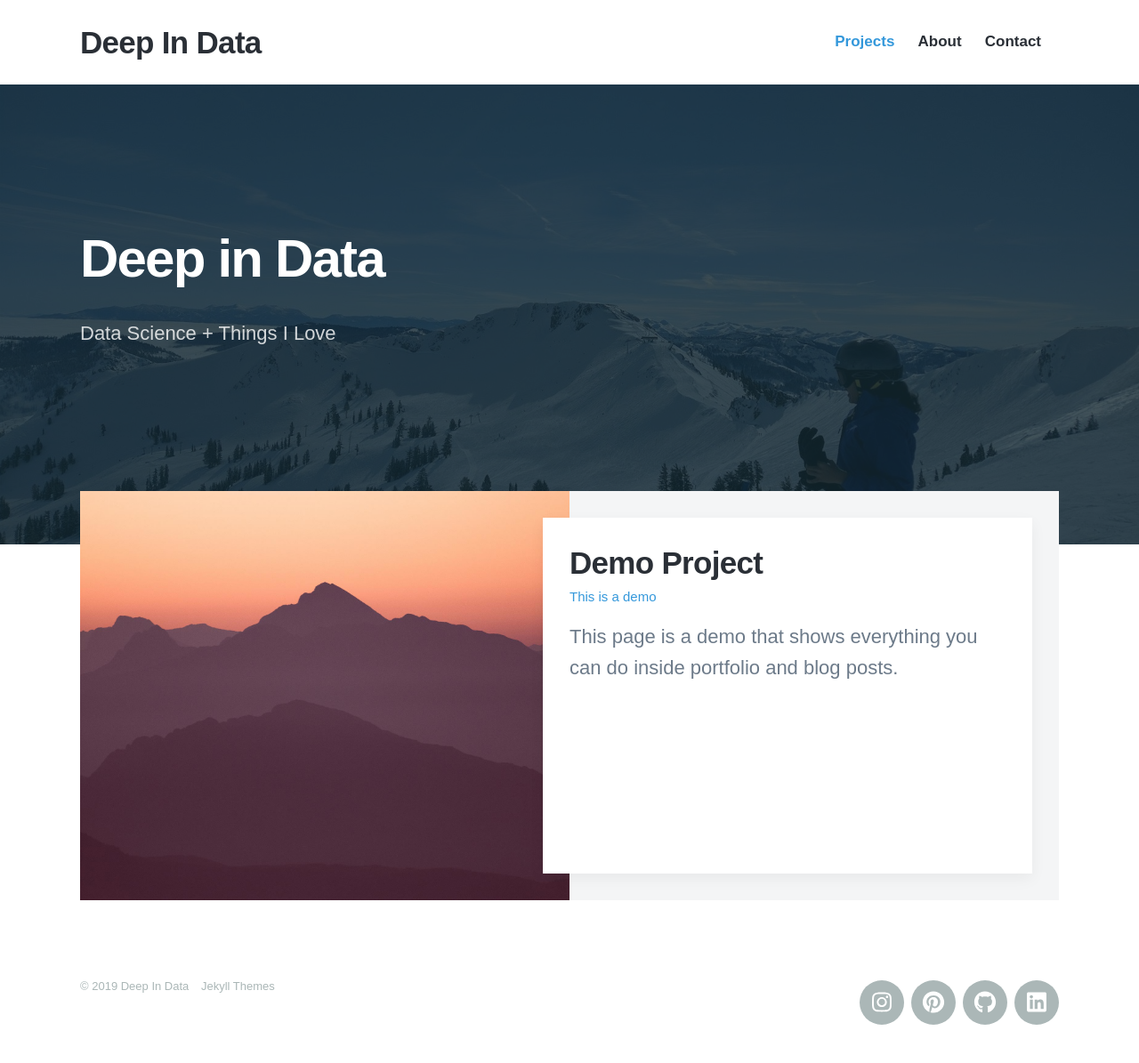
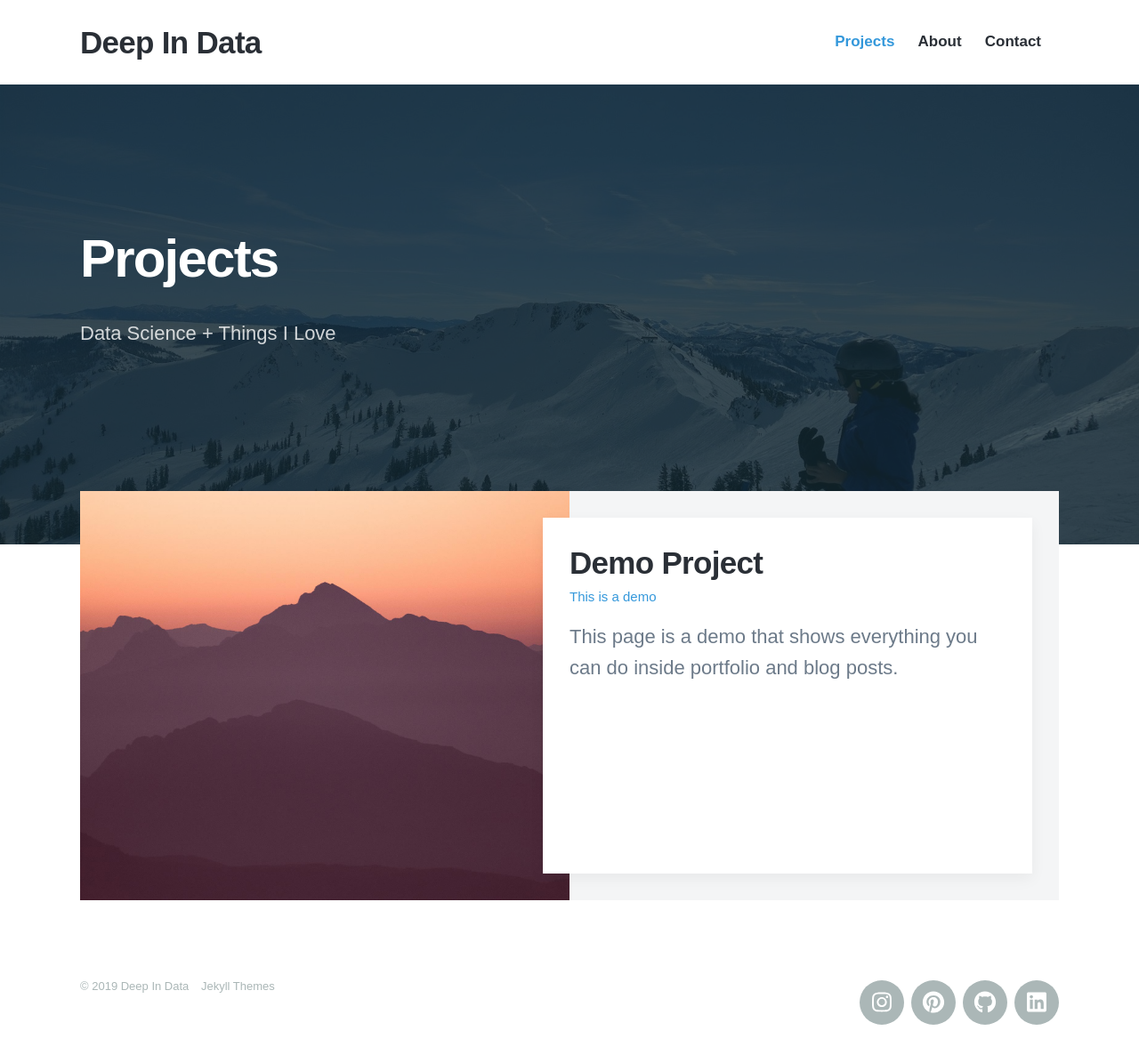
Before and after one commit to deepindata/website, a Jekyll site: the page built from index.html, in a window 1280 px wide. Shown: the whole page at 89% size. Built offline with Jekyll 4.4.1, drawn with Linux system fonts in a browser that asks for light colours; nearby versions of some CDN libraries; some web fonts are replaced.

Commit message:
Update name of projects

```diff
--- a/index.html
+++ b/index.html
@@ -13,7 +13,7 @@ featured_image: /images/skiing2.jpg
 
 	<div class="wrap">
 
-		<h1>Deep in Data</h1>
+		<h1>Projects</h1>
 		<p>Data Science + Things I Love</p>
 
 		<!-- {% include socials.html %} -->
```
